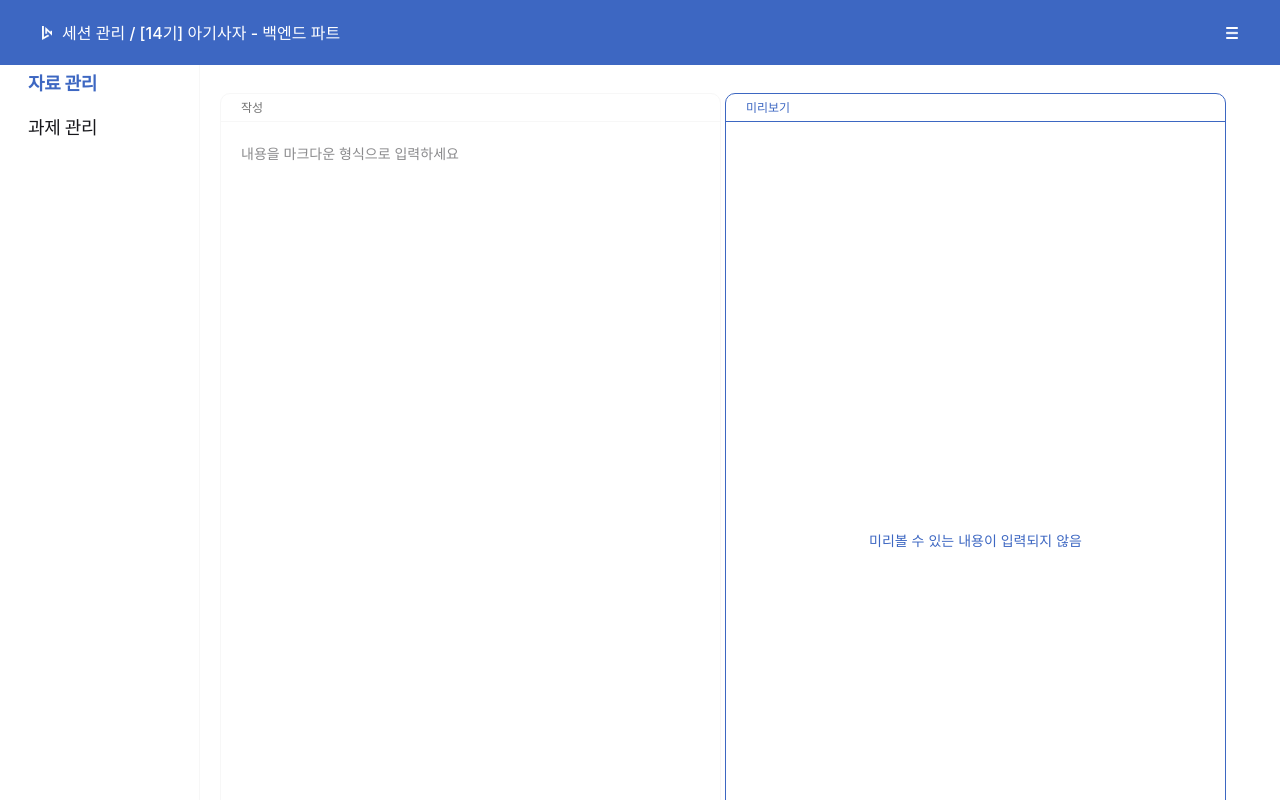
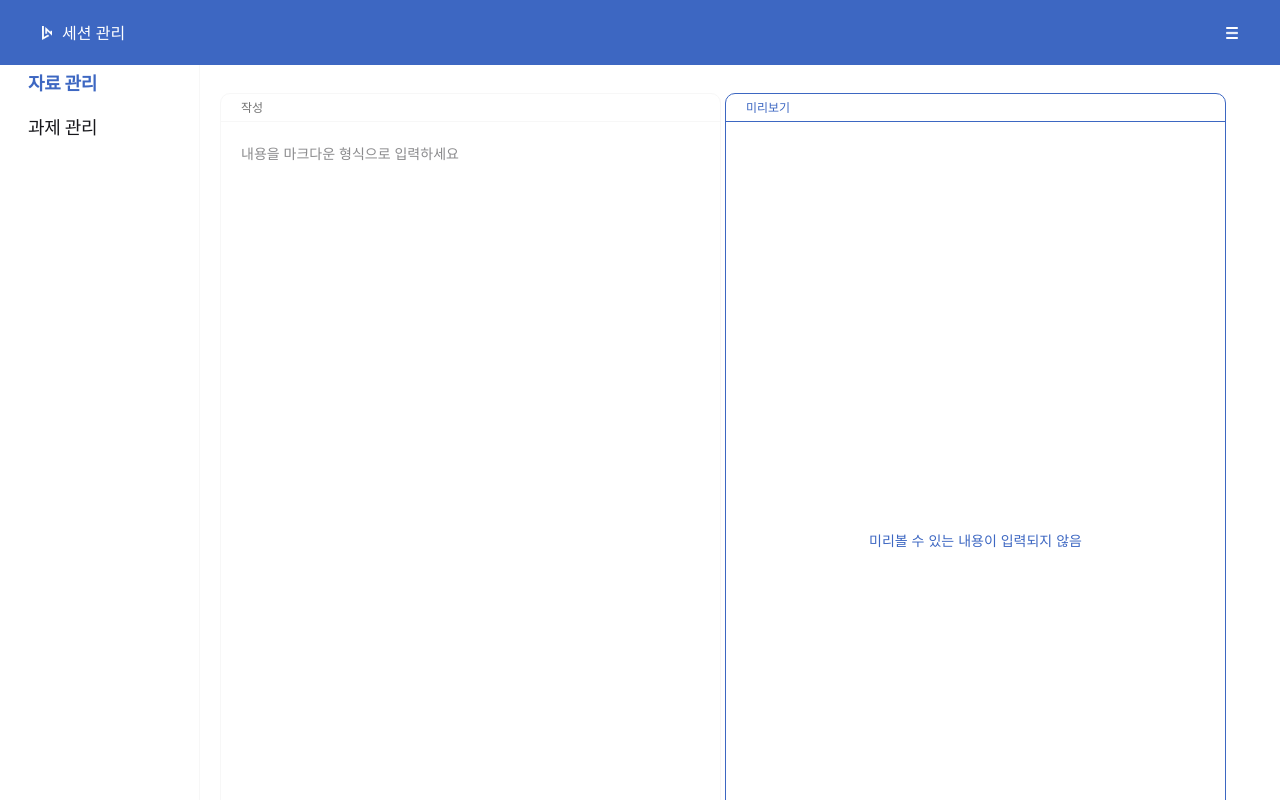
Before and after one commit to likelionknu/ecampus-fe, a React (Vite) app: page /admin/sessions/1/files/1/modify in a window 1280 px wide. Shown: the top 800 px of the page. Built offline with nearby package versions, Linux system fonts and the light colour scheme; no server answers; a web font is replaced by a local one.

Commit message:
어드민 도메인 세션 이름 반영

```diff
--- a/src/admin/AdminRoutes.tsx
+++ b/src/admin/AdminRoutes.tsx
@@ -137,7 +137,7 @@ const adminRoutes: RouteObject[] = [
   {
     path: "sessions/:sid",
     element: <SessionTabLayout tabType="adminDashboard" />,
-    handle: { title: "세션 관리 / [14기] 아기사자 - 백엔드 파트" },
+    handle: { title: "세션 관리" },
     children: [
       { path: "dashboard", element: withSuspense(<AdminDashboardPage />) },
       { path: "assignments", element: withSuspense(<TaskManagementPage />) },
--- a/src/admin/domains/management/components/session/SessionsTableRows.tsx
+++ b/src/admin/domains/management/components/session/SessionsTableRows.tsx
@@ -2,6 +2,7 @@ import { SkeletonCell } from "@/shared/components/skeleton";
 import type { AdminSessionRow } from "../../types";
 import { SESSIONS_TABLE_COLUMNS } from "../../constants";
 import { useNavigate } from "react-router-dom";
+import { useSessionStore } from "@/shared/stores/sessionStore";
 
 interface SessionsTableRowsProps {
   isLoading: boolean;
@@ -10,6 +11,7 @@ interface SessionsTableRowsProps {
 
 function SessionsTableRows({ isLoading, sessions }: SessionsTableRowsProps) {
   const navigate = useNavigate();
+  const setSessionName = useSessionStore((state) => state.setSessionName);
 
   return (
     <div className="rounded-ec-10 flex w-full flex-col overflow-hidden">
@@ -40,9 +42,10 @@ function SessionsTableRows({ isLoading, sessions }: SessionsTableRowsProps) {
           className={`text-body-2 flex cursor-pointer items-center px-6 py-4 ${
             index % 2 === 1 ? "bg-ec-box" : "bg-ec-white"
           }`}
-          onClick={() =>
-            navigate(`/admin/sessions/${session.sessionId}/dashboard`)
-          }
+          onClick={() => {
+            setSessionName(session.name);
+            navigate(`/admin/sessions/${session.sessionId}/dashboard`);
+          }}
         >
           <div
             className="grid w-full min-w-0 items-center gap-3"
--- a/src/shared/components/DefaultBar/Header.tsx
+++ b/src/shared/components/DefaultBar/Header.tsx
@@ -154,9 +154,7 @@ function Header() {
       ) : (
         <div className="flex flex-col">
           <header className="border-ec-outline sticky top-0 flex h-20 w-full items-center justify-between border-b-2 py-6.75 pr-29.25 pl-8 dark:border-[#323232]">
-            <h1 className="typo-sub-title">
-              {headerTitle}
-            </h1>
+            <h1 className="typo-sub-title">{headerTitle}</h1>
             <button
               type="button"
               role="switch"
```
